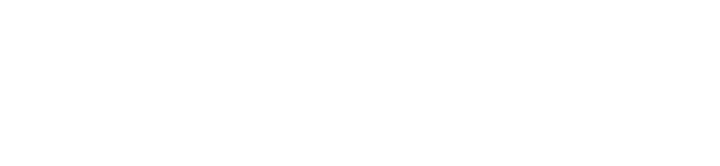
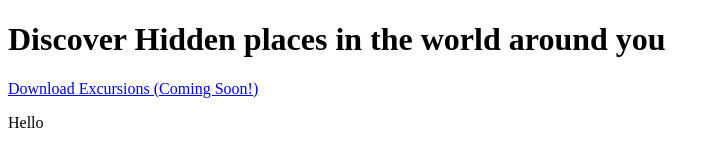
Before and after one commit to blairdhodge/excursion, a plain HTML site: page Index.html in a window 1280 px wide. Shown: the whole page, without its empty margins (0-720 px from the left). Drawn offline with Linux system fonts and the light colour scheme.

Commit message:
add media

```diff
--- a/Index.html
+++ b/Index.html
@@ -8,13 +8,13 @@
     <title>Excursion</title>
     <link rel="stylesheet" type="text/css" href="Resources/CSS/style.css">
 </head>
-    <body>
+
+<body>
+    <h1>Discover Hidden places in the world around you</h1>
+    <p><a href="#">Download Excursions (Coming Soon!)</a></p>
+    <p>Hello</p>
 
 
-
-
-
-
-    </body>
+</body>
 
 </html>
```
Also changed, not shown: 2 other files.
